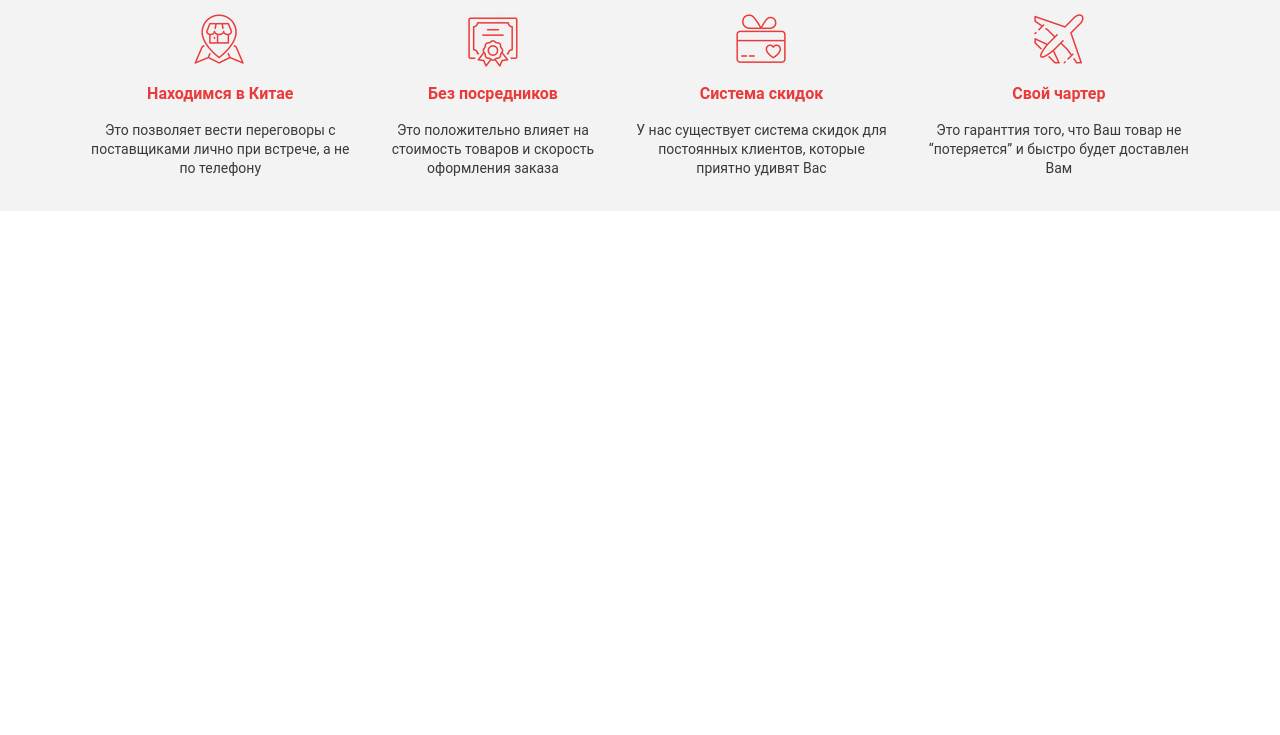
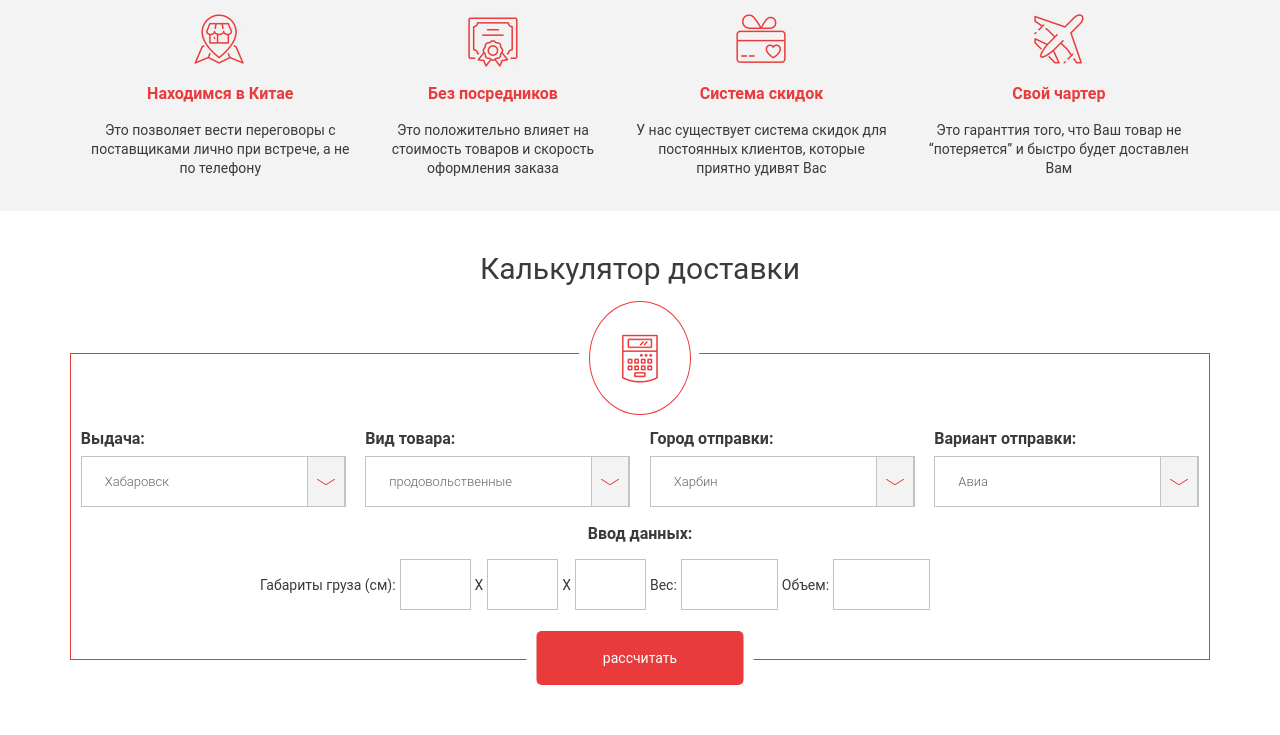
Before and after one commit to av-kotov/cargo, a website: page src/index.html in a window 1280 px wide. Shown: the part 807-1542 px from the top of the page. Before the commit the page ends 1018 px from the top, so only its background shows below. Drawn offline with nearby package versions, Linux system fonts and the light colour scheme; files that its build step writes are made by us from their sources; files whose address does not match are found by name.

Commit message:
create calculation

```diff
--- a/src/index.html
+++ b/src/index.html
@@ -158,6 +158,78 @@
 </section>
 <!-- /.perk -->
 
+<section class="calculation">
+    <div class="container">
+        <div class="calculation__title">
+            Калькулятор доставки
+        </div>
+
+        <div class="calculation__wrapper">
+            <div class="calculation__icon">
+                <img src="/icons/calculator.png" alt="calculation">
+            </div>
+            <div class="calculation__shipment">
+                <div class="calculation__shipment-item">
+                    <label for="">Выдача:</label>
+                        <select name="" id="">
+                            <option value="">Хабаровск</option>
+                            <option value="">Владивосток</option>
+                            <option value="">Благовещенск</option>
+                        </select>
+                </div>
+
+                <div class="calculation__shipment-item">
+                    <label for="">Вид товара:</label>
+                        <select name="" id="">
+                            <option value="">продовольственные</option>
+                            <option value="">промышленные</option>
+                            <option value="">другое</option>
+                        </select>
+                </div>
+
+                <div class="calculation__shipment-item">
+                    <label for="">Город отправки:</label>
+                        <select name="" id="">
+                            <option value="">Харбин</option>
+                            <option value="">Хэган</option>
+                            <option value="">Чифын</option>
+                        </select>
+                </div>
+
+                <div class="calculation__shipment-item">
+                    <label for="">Вариант отправки:</label>
+                        <select name="" id="">
+                            <option value="">Авиа</option>
+                            <option value="">Ж\Д транспорт</option>
+                            <option value="">Автовоз</option>
+                        </select>
+                </div>
+            </div>
+            <div class="calculation__dimens">
+                <div class="calculation__dimens-title">
+                    Ввод данных:
+                </div>
+                <div class="calculation__sizes">
+                  <span>Габариты груза (см):</span>
+                    <input type="text" id="size">
+                     <span>X</span>
+                    <input type="text" id="size">
+                     <span>X</span>
+                    <input type="text" id="size">
+                    <span>Вес:</span>
+                    <input type="text" id="mass">
+                   <span> Объем:</span>
+                    <input type="text" id="mass">
+                </div>
+            </div>
+            <button class="btn calculation__btn">рассчитать</button>
+        </div>
+        <!-- /.calculation__wrapper -->
+
+    </div>
+</section>
+<!-- /.calculation -->
+
     <script src="js/script.js"></script>
 </body>
 </html>
--- a/src/sass/base/_media.scss
+++ b/src/sass/base/_media.scss
@@ -35,12 +35,25 @@
      }
    }
  }
+ .calculation {
+   &__shipment {
+     flex-wrap: wrap;
+   }
+   &__sizes {
+    padding: 13px 100px 49px 100px;
+   }
+   &__btn {
+     top: 500px;
+   }
+ }
 }
 
 @media (max-width: 768px) {
   .header {
     &__link {
+      margin-left: 15px;
      grid-template-columns: repeat(2, 280px);
+     column-gap: 15px;
      &-item {
       grid-template-columns: repeat(2, 280px);
      }
@@ -73,6 +86,26 @@
     height: 100%;
     &__wrapper {
       flex-direction: column;
+    }
+  }
+  .calculation {
+
+    &__sizes {
+     padding: 13px 50px 49px 50px;
+     input {
+      height: 31px;
+      border: 1px solid #c1c4c7;
+      background-color: #ffffff;
+    }
+    #size {
+      width: 51px;
+    }
+    #mass {
+      width: 77px;
+    }
+    }
+    &__btn {
+      top: 480px;
     }
   }
 }
@@ -108,5 +141,24 @@
     font-size: 25px;
     }
   }
-
+  .calculation {
+    padding-top: 10px;
+    &__icon {
+      display: none;
+    }
+    &__wrapper {
+      margin-top: 20px;
+    }
+    &__shipment {
+      padding-top: 15px;
+    }
+    &__sizes {
+     display: grid;
+     justify-content: center;
+     align-items: center;
+    }
+    &__btn {
+      top: 750px;
+    }
+  }
 }
--- /dev/null
+++ b/src/sass/blocks/_calculation.scss
@@ -0,0 +1,94 @@
+.calculation{
+  position: relative;
+  padding-top: 46px;
+  padding-bottom: 75px;
+  &__icon {
+    display: block;
+    position: absolute;
+    border: 1px solid #e93b3b;
+    border-radius: 100%;
+    padding: 30px;
+    top: 90px;
+    left: 50%;
+    transform: translateX(-50%);
+    background-color: #fff;
+    box-shadow: 10px 10px #fff, -10px -10px #fff;
+  }
+  &__title {
+    color: #3a3a3a;
+    font-size: 30px;
+    font-weight: 400;
+    line-height: 23px;
+    text-align: center;
+  }
+  &__wrapper {
+    margin-top: 73px;
+    border: 1px solid $main-color;
+  }
+  &__shipment {
+    display: flex;
+    justify-content: space-around;
+    padding-top: 73px;
+  }
+  &__shipment-item {
+    label {
+      color: #3a3a3a;
+      font-size: 16px;
+      font-weight: 700;
+      line-height: 19px;
+      text-align: left;
+    }
+    select {
+      display: flex;
+      justify-content: space-between;
+      width: 265px;
+      height: 51px;
+      border: 1px solid #c1c4c7;
+      background-color: #ffffff;
+      -webkit-appearance: none;
+      -moz-appearance: none;
+      appearance: none;
+      background: url(../icons/select_arrow.png) right  no-repeat;
+      padding-left: 23px;
+      color: #616467;
+      font-size: 13px;
+      font-weight: 300;
+      text-align: left;
+    }
+  }
+  &__dimens-title {
+    padding-top: 15px;
+    color: #3a3a3a;
+    font-size: 16px;
+    font-weight: 700;
+    text-align: center;
+  }
+  &__sizes {
+    padding: 13px 192px 49px 189px;
+    span {
+      color: #3a3a3a;
+      font-size: 14px;
+      font-weight: 400;
+      text-align: left;
+    }
+    input {
+      height: 51px;
+      border: 1px solid #c1c4c7;
+      background-color: #ffffff;
+    }
+    #size {
+      width: 71px;
+    }
+    #mass {
+      width: 97px;
+    }
+  }
+  &__btn {
+    display: block;
+    position: absolute;
+    top: 420px;
+    left: 50%;
+    transform: translateX(-50%);
+    box-shadow: 10px 10px #fff, -10px -10px #fff;
+  }
+}
--- a/src/sass/style.scss
+++ b/src/sass/style.scss
@@ -19,6 +19,6 @@
 @import 'blocks/main';
 @import 'blocks/buttons';
 @import 'blocks/perk';
-
+@import 'blocks/calculation';
 
 @import 'base/media';
```
Also changed, not shown: dist/css/style.min.css, dist/icons/select_arrow.png (added), dist/index.html, src/icons/select_arrow.png (added), 1 other file.
